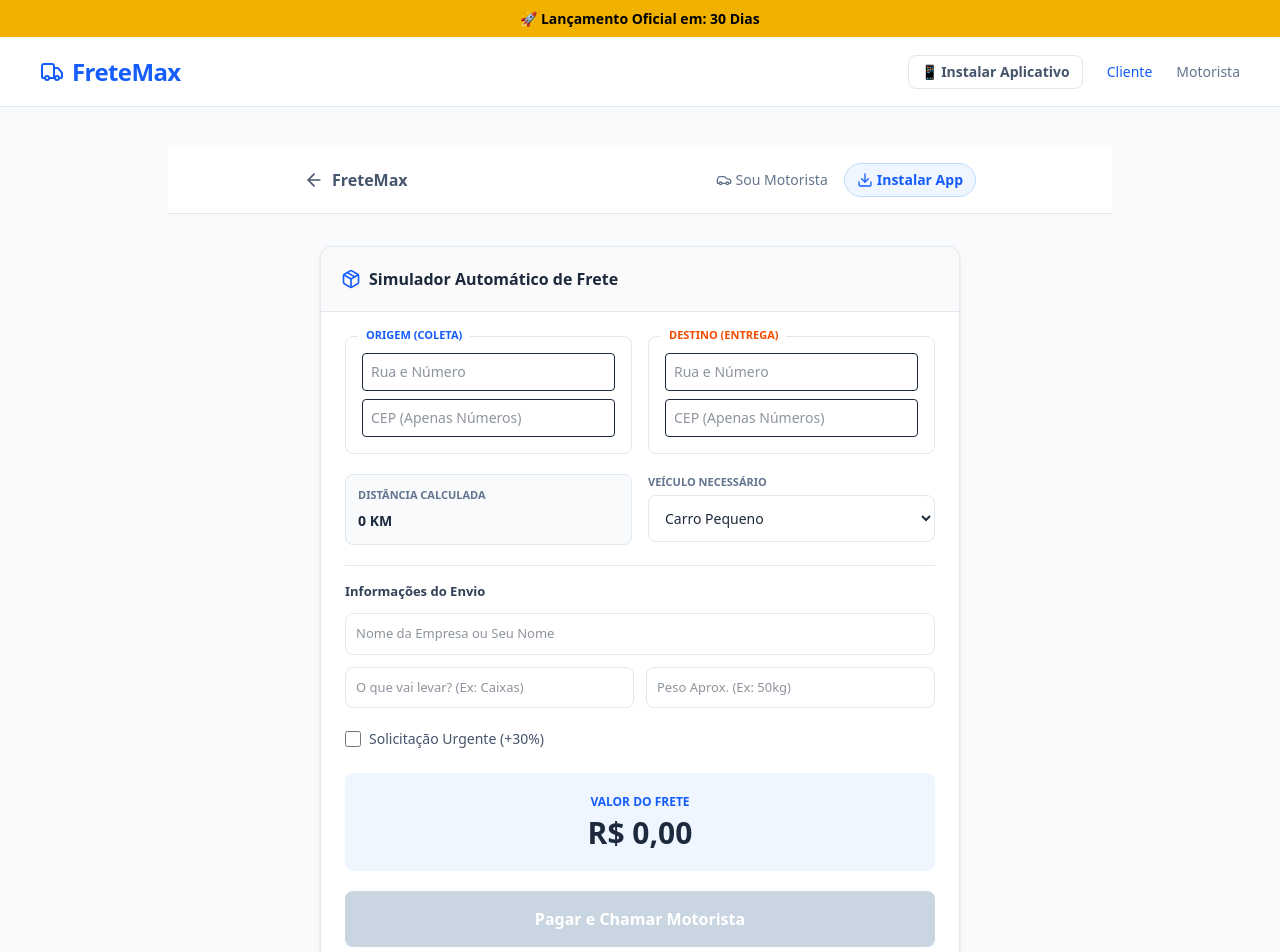
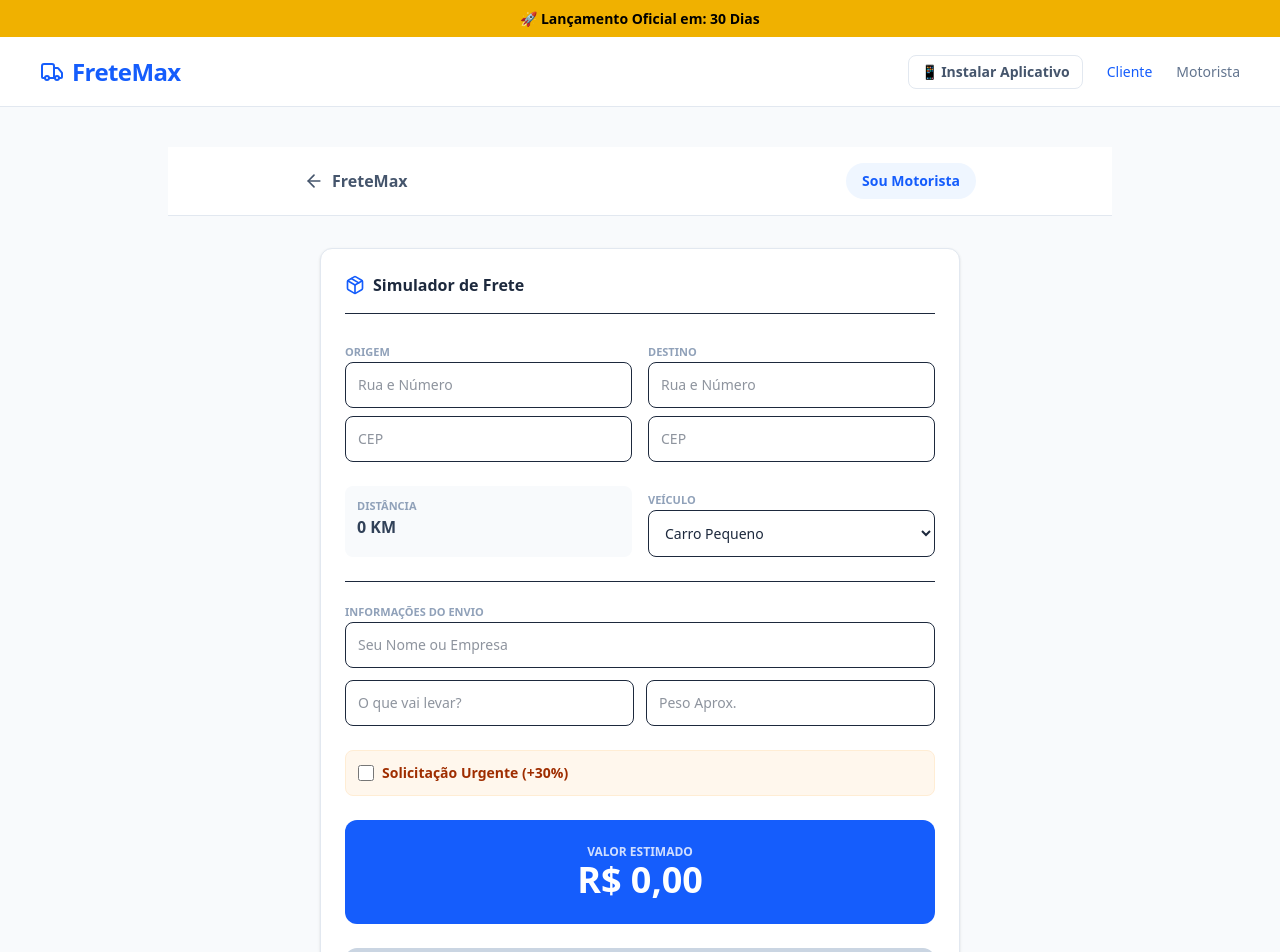
Before and after one commit to rodrigovtr38-hash/FRETEMAX, a React (Vite) app in the folder fretemax-projeto-final/: page /cliente in a window 1280 px wide. Shown: the top 952 px of the page. Built offline with nearby package versions, Linux system fonts and the light colour scheme.

Commit message:
Update Cliente.tsx

```diff
--- a/fretemax-projeto-final/src/pages/Cliente.tsx
+++ b/fretemax-projeto-final/src/pages/Cliente.tsx
@@ -1,23 +1,19 @@
-import { useState } from 'react';
+import { useState, useEffect } from 'react';
 import { db } from '../firebase';
 import { collection, addDoc, serverTimestamp } from 'firebase/firestore';
-import { MapPin, ArrowLeft, Download, Car, Package } from 'lucide-react';
+import { MapPin, ArrowLeft, Download, Car, Package, XCircle } from 'lucide-react';
 
 export default function Cliente() {
   const [coletaRua, setColetaRua] = useState('');
   const [coletaCep, setColetaCep] = useState('');
   const [entregaRua, setEntregaRua] = useState('');
   const [entregaCep, setEntregaCep] = useState('');
-
   const [company, setCompany] = useState('');
   const [material, setMaterial] = useState('');
   const [weight, setWeight] = useState('');
-
   const [vehicle, setVehicle] = useState('Carro Pequeno');
   const [urgent, setUrgent] = useState(false);
-
   const [orderStatus, setOrderStatus] = useState<string | null>(null);
-
   const [autoDistance, setAutoDistance] = useState(0);
   const [isCalculating, setIsCalculating] = useState(false);
 
@@ -28,63 +24,30 @@
     return v.substring(0, 9);
   };
 
-  // CÁLCULO SEGURO E AGORA DINÂMICO (Simulando variação de KM)
   const checarDistancia = (cepOrigem: string, cepDestino: string) => {
     try {
-      if (!cepOrigem || !cepDestino) {
-        setAutoDistance(0); return;
-      }
+      if (!cepOrigem || !cepDestino) { setAutoDistance(0); return; }
       const c1 = cepOrigem.replace(/\D/g, '');
       const c2 = cepDestino.replace(/\D/g, '');
-
-      if (c1.length !== 8 || c2.length !== 8) {
-        setAutoDistance(0); return;
-      }
-
+      if (c1.length !== 8 || c2.length !== 8) { setAutoDistance(0); return; }
       setIsCalculating(true);
       setTimeout(() => {
-        try {
-          // Gerador de KM falso baseado no CEP para simular realidade no teste
-          const randomKm = Math.floor(Math.random() * (45 - 8 + 1)) + 8;
-          setAutoDistance(randomKm);
-        } catch (e) {
-          setAutoDistance(0);
-        } finally {
+        setAutoDistance(Math.floor(Math.random() * 30) + 5);
         setIsCalculating(false);
-        }
       }, 800);
-    } catch (error) {
-      setAutoDistance(0);
-      setIsCalculating(false);
-    }
+    } catch (e) { setAutoDistance(0); setIsCalculating(false); }
   };
 
   const handleColetaChange = (e: any) => {
-    const valor = e.target.value || '';
-    const formatado = formatarCEP(valor);
-    setColetaCep(formatado);
-
-    const cep1 = formatado.replace(/\D/g, '');
-    const cep2 = entregaCep.replace(/\D/g, '');
-    if (cep1.length === 8 && cep2.length === 8) {
-      checarDistancia(cep1, cep2);
-    } else {
-      setAutoDistance(0);
-    }
+    const v = formatarCEP(e.target.value);
+    setColetaCep(v);
+    if (v.length === 9 && entregaCep.length === 9) checarDistancia(v, entregaCep);
   };
 
   const handleEntregaChange = (e: any) => {
-    const valor = e.target.value || '';
-    const formatado = formatarCEP(valor);
-    setEntregaCep(formatado);
-
-    const cep1 = coletaCep.replace(/\D/g, '');
-    const cep2 = formatado.replace(/\D/g, '');
-    if (cep1.length === 8 && cep2.length === 8) {
-      checarDistancia(cep1, cep2);
-    } else {
-      setAutoDistance(0);
-    }
+    const v = formatarCEP(e.target.value);
+    setEntregaCep(v);
+    if (v.length === 9 && coletaCep.length === 9) checarDistancia(coletaCep, v);
   };
 
   let multiplicador = 2;
@@ -96,19 +59,14 @@
   valorFinal = valorFinal * 1.20;
   if (urgent) valorFinal = valorFinal * 1.30;
 
-  const valorSeguro = Number.isFinite(valorFinal) ? valorFinal : 0;
-  const valorFormatado = autoDistance > 0
-    ? `R$ ${valorSeguro.toFixed(2).replace('.', ',')}`
-    : 'R$ 0,00';
+  const valorFormatado = (autoDistance > 0 && Number.isFinite(valorFinal))
+    ? `R$ ${valorFinal.toFixed(2).replace('.', ',')}` : 'R$ 0,00';
 
   const handlePagar = async () => {
     if (!coletaRua || !coletaCep || !entregaRua || !entregaCep || autoDistance <= 0) {
-      alert("Preencha todos os campos de endereço corretamente.");
-      return;
+      alert("Preencha todos os campos corretamente."); return;
     }
-
     setOrderStatus('aguardando_motorista');
-
     try {
       await addDoc(collection(db, 'fretes'), {
         cidadeOrigem: `${coletaRua}, CEP: ${coletaCep}`,
@@ -123,26 +81,22 @@
         status: 'aguardando_motorista',
         createdAt: serverTimestamp()
       });
-    } catch (error) {
-      alert("Falha de conexão com o banco de dados. Tente novamente.");
-      setOrderStatus(null);
-    }
+    } catch (error) { setOrderStatus(null); }
   };
 
+  // TELA DE BUSCA COM BOTÃO VOLTAR
   if (orderStatus === 'aguardando_motorista') {
     return (
-      <div className="max-w-md mx-auto mt-10 bg-white rounded-xl border border-slate-200 shadow-sm overflow-hidden">
-        <div className="p-5 border-b border-slate-200 bg-slate-50 flex justify-between items-center">
-          <h2 className="text-[16px] font-semibold text-slate-800">Status do Frete</h2>
-          <span className="px-3 py-1 rounded-full text-[12px] font-bold bg-[#fef3c7] text-[#92400e]">Buscando...</span>
-        </div>
-        <div className="p-8 flex flex-col items-center text-center gap-4">
-          <MapPin className="w-10 h-10 text-blue-600 animate-bounce" />
-          <p className="text-[16px] font-semibold text-slate-800">Procurando motoristas na região...</p>
-          <div className="w-full h-2 bg-slate-100 rounded-full mt-4 overflow-hidden">
+      <div className="max-w-md mx-auto mt-10 bg-white rounded-xl border border-slate-200 shadow-sm overflow-hidden p-8 text-center">
+        <MapPin className="w-12 h-12 text-blue-600 animate-bounce mx-auto mb-4" />
+        <h2 className="text-xl font-bold text-slate-800">Buscando motoristas...</h2>
+        <p className="text-slate-500 mt-2">Seu pedido foi enviado para os parceiros na região.</p>
+        <div className="w-full h-2 bg-slate-100 rounded-full mt-6 overflow-hidden">
           <div className="w-1/2 h-full bg-blue-600 animate-pulse"></div>
         </div>
-        </div>
+        <button onClick={() => setOrderStatus(null)} className="mt-8 flex items-center justify-center gap-2 w-full p-3 text-red-500 font-bold border border-red-100 rounded-lg hover:bg-red-50 transition-colors">
+          <XCircle className="w-5 h-5" /> Cancelar Pedido e Voltar
+        </button>
       </div>
     );
   }
@@ -151,86 +105,71 @@
     <div className="min-h-screen bg-slate-50">
       <nav className="bg-white border-b border-slate-200 p-4 sticky top-0 z-50">
         <div className="max-w-2xl mx-auto flex items-center justify-between">
-          <button onClick={() => window.location.href = '/'} className="flex items-center gap-2 text-slate-600 hover:text-blue-600 font-bold transition-colors">
+          <button onClick={() => window.location.href = '/'} className="flex items-center gap-2 text-slate-600 hover:text-blue-600 font-bold">
             <ArrowLeft className="w-5 h-5" /> FreteMax
           </button>
-
-          <div className="flex gap-4 items-center">
-            <button onClick={() => window.location.href = '/motorista'} className="flex items-center gap-1 text-sm font-medium text-slate-500 hover:text-slate-800 transition-colors">
-               <Car className="w-4 h-4" /> Sou Motorista
-            </button>
-            <button onClick={() => alert('Deseja instalar o app?')} className="flex items-center gap-1 text-sm font-bold text-blue-600 bg-blue-50 px-3 py-1.5 rounded-full hover:bg-blue-100 transition-colors border border-blue-200">
-               <Download className="w-4 h-4" /> Instalar App
-            </button>
-          </div>
+          <button onClick={() => window.location.href = '/motorista'} className="text-sm font-bold text-blue-600 bg-blue-50 px-4 py-2 rounded-full">Sou Motorista</button>
         </div>
       </nav>
 
       <div className="max-w-2xl mx-auto px-4 py-8">
-        <div className="bg-white rounded-xl border border-slate-200 shadow-sm overflow-hidden">
-          <div className="p-5 border-b border-slate-200 bg-neutral-50 flex items-center gap-2">
+        <div className="bg-white rounded-xl border border-slate-200 shadow-sm p-6 space-y-6">
+          <div className="flex items-center gap-2 border-b pb-4">
              <Package className="w-5 h-5 text-blue-600" />
-            <h2 className="text-[16px] font-semibold text-slate-800">Simulador Automático de Frete</h2>
+             <h2 className="font-bold text-slate-800">Simulador de Frete</h2>
           </div>
 
-          <div className="p-6 space-y-5">
-            <div className="grid grid-cols-1 md:grid-cols-2 gap-4">
-              <div className="p-4 border-[1.5px] border-slate-200 rounded-lg relative">
-                <span className="absolute -top-[10px] left-3 bg-white px-2 text-[11px] font-bold uppercase text-blue-600">Origem (Coleta)</span>
-                <input className="w-full p-2 mb-2 border-[1.5px] rounded text-sm focus:border-blue-600 outline-none" placeholder="Rua e Número" value={coletaRua} onChange={e => setColetaRua(e.target.value)} />
-                <input className="w-full p-2 border-[1.5px] rounded text-sm focus:border-blue-600 outline-none" placeholder="CEP (Apenas Números)" value={coletaCep} onChange={handleColetaChange} maxLength={9} />
+          <div className="grid grid-cols-1 md:grid-cols-2 gap-4 text-left">
+            <div className="space-y-2">
+              <label className="text-[11px] font-bold text-slate-400 uppercase">Origem</label>
+              <input className="w-full p-3 border rounded-lg text-sm" placeholder="Rua e Número" value={coletaRua} onChange={e => setColetaRua(e.target.value)} />
+              <input className="w-full p-3 border rounded-lg text-sm" placeholder="CEP" value={coletaCep} onChange={handleColetaChange} maxLength={9} />
             </div>
-              <div className="p-4 border-[1.5px] border-slate-200 rounded-lg relative">
-                <span className="absolute -top-[10px] left-3 bg-white px-2 text-[11px] font-bold uppercase text-orange-600">Destino (Entrega)</span>
-                <input className="w-full p-2 mb-2 border-[1.5px] rounded text-sm focus:border-blue-600 outline-none" placeholder="Rua e Número" value={entregaRua} onChange={e => setEntregaRua(e.target.value)} />
-                <input className="w-full p-2 border-[1.5px] rounded text-sm focus:border-blue-600 outline-none" placeholder="CEP (Apenas Números)" value={entregaCep} onChange={handleEntregaChange} maxLength={9} />
+            <div className="space-y-2">
+              <label className="text-[11px] font-bold text-slate-400 uppercase">Destino</label>
+              <input className="w-full p-3 border rounded-lg text-sm" placeholder="Rua e Número" value={entregaRua} onChange={e => setEntregaRua(e.target.value)} />
+              <input className="w-full p-3 border rounded-lg text-sm" placeholder="CEP" value={entregaCep} onChange={handleEntregaChange} maxLength={9} />
             </div>
           </div>
 
-            <div className="grid grid-cols-2 gap-4">
-              <div className="p-3 border-[1.5px] border-slate-200 rounded-lg bg-slate-50">
-                <label className="block text-[11px] font-bold text-slate-500 mb-1 uppercase">Distância Calculada</label>
-                {isCalculating ? <span className="text-blue-600 text-sm font-bold animate-pulse">Calculando...</span> : <span className="text-slate-800 text-sm font-bold">{autoDistance > 0 ? `${autoDistance} KM` : '0 KM'}</span>}
+          <div className="grid grid-cols-2 gap-4 text-left">
+            <div className="p-3 bg-slate-50 rounded-lg">
+              <p className="text-[11px] font-bold text-slate-400 uppercase">Distância</p>
+              <p className="font-bold text-slate-700">{isCalculating ? 'Calculando...' : `${autoDistance} KM`}</p>
             </div>
-              <div>
-                <label className="block text-[11px] font-bold text-slate-500 mb-1 uppercase">Veículo Necessário</label>
-                <select className="w-full p-3 border-[1.5px] border-slate-200 rounded-lg bg-white text-sm outline-none focus:border-blue-600" value={vehicle} onChange={e => setVehicle(e.target.value)}>
-                  <option value="Carro Pequeno">Carro Pequeno</option>
-                  <option value="Utilitário">Utilitário (Fiorino, Kangoo)</option>
-                  <option value="Caminhão">Caminhão 3/4</option>
-                  <option value="Carreta">Carreta (Até 30t)</option>
+            <div className="space-y-1">
+               <label className="text-[11px] font-bold text-slate-400 uppercase">Veículo</label>
+               <select className="w-full p-3 border rounded-lg text-sm bg-white" value={vehicle} onChange={e => setVehicle(e.target.value)}>
+                  <option>Carro Pequeno</option>
+                  <option>Utilitário</option>
+                  <option>Caminhão 3/4</option>
+                  <option>Carreta</option>
                </select>
             </div>
           </div>
 
-            {/* SEÇÃO ATUALIZADA: SEM JARGÃO B2B */}
-            <div className="border-t border-slate-200 pt-4 mt-2">
-              <h3 className="text-[13px] font-bold text-slate-700 mb-3">Informações do Envio</h3>
-              <div className="space-y-3">
-                <div>
-                  <input className="w-full p-2.5 border-[1.5px] border-slate-200 rounded-lg text-[13px] focus:border-blue-600 outline-none" placeholder="Nome da Empresa ou Seu Nome" value={company} onChange={e => setCompany(e.target.value)} />
-                </div>
+          <div className="border-t pt-4 space-y-3 text-left">
+             <label className="text-[11px] font-bold text-slate-400 uppercase">Informações do Envio</label>
+             <input className="w-full p-3 border rounded-lg text-sm" placeholder="Seu Nome ou Empresa" value={company} onChange={e => setCompany(e.target.value)} />
              <div className="grid grid-cols-2 gap-3">
-                  <input className="w-full p-2.5 border-[1.5px] border-slate-200 rounded-lg text-[13px] focus:border-blue-600 outline-none" placeholder="O que vai levar? (Ex: Caixas)" value={material} onChange={e => setMaterial(e.target.value)} />
-                  <input className="w-full p-2.5 border-[1.5px] border-slate-200 rounded-lg text-[13px] focus:border-blue-600 outline-none" placeholder="Peso Aprox. (Ex: 50kg)" value={weight} onChange={e => setWeight(e.target.value)} />
-                </div>
+                <input className="w-full p-3 border rounded-lg text-sm" placeholder="O que vai levar?" value={material} onChange={e => setMaterial(e.target.value)} />
+                <input className="w-full p-3 border rounded-lg text-sm" placeholder="Peso Aprox." value={weight} onChange={e => setWeight(e.target.value)} />
              </div>
           </div>
 
-            <div className="flex items-center gap-2 text-[14px] text-slate-600 font-medium">
-              <input type="checkbox" checked={urgent} onChange={e => setUrgent(e.target.checked)} className="w-4 h-4 rounded border-slate-300 text-blue-600" />
-              <span>Solicitação Urgente (+30%)</span>
+          <div className="flex items-center gap-2 p-3 bg-orange-50 rounded-lg border border-orange-100">
+            <input type="checkbox" checked={urgent} onChange={e => setUrgent(e.target.checked)} className="w-4 h-4 text-blue-600" />
+            <span className="text-sm font-bold text-orange-800">Solicitação Urgente (+30%)</span>
           </div>
 
-            <div className="bg-[#eff6ff] p-5 rounded-lg text-center mt-6">
-              <p className="text-[12px] font-bold text-blue-600 uppercase">Valor do Frete</p>
-              <p className="text-3xl font-black text-slate-800 mt-1">{valorFormatado}</p>
+          <div className="bg-blue-600 p-6 rounded-xl text-center text-white">
+             <p className="text-xs font-bold uppercase opacity-80">Valor Estimado</p>
+             <p className="text-4xl font-black">{valorFormatado}</p>
           </div>
 
-            <button onClick={handlePagar} disabled={autoDistance <= 0} className="w-full bg-blue-600 text-white font-bold py-4 rounded-lg hover:bg-blue-700 transition-colors disabled:bg-slate-300">
-              Pagar e Chamar Motorista
+          <button onClick={handlePagar} disabled={autoDistance <= 0} className="w-full bg-slate-900 text-white font-bold py-4 rounded-xl hover:bg-black disabled:bg-slate-300 transition-all">
+            Chamar Motorista Agora
           </button>
-          </div>
         </div>
       </div>
     </div>
```
Lines whose indentation alone changed are shown as unchanged.
